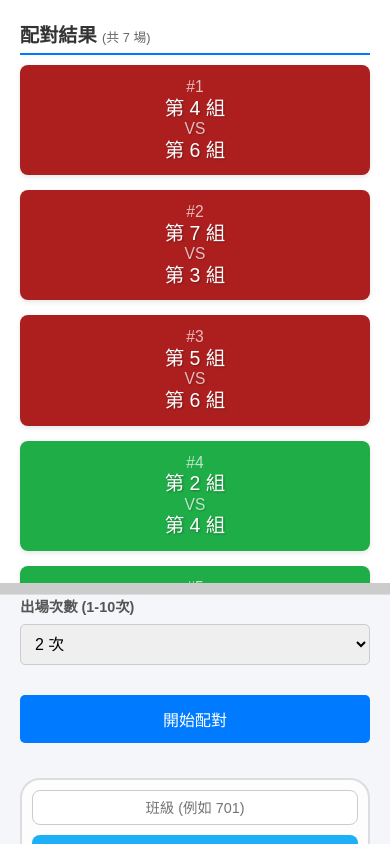
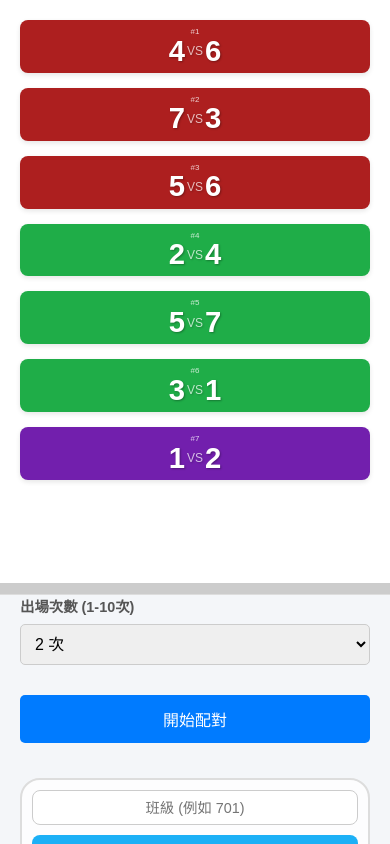
Before and after one commit to cyril-Mingdao/cycle, a plain HTML site: page index.html in a window 390 px wide. Both pictures are taken after a click on the button "開始配對". Drawn offline with Linux system fonts and the light colour scheme.

Commit message:
Add files via upload

```diff
--- a/index.html
+++ b/index.html
@@ -3,7 +3,7 @@
 <head>
     <meta charset="UTF-8">
     <meta name="viewport" content="width=device-width, initial-scale=1.0, maximum-scale=1.0, user-scalable=no, viewport-fit=cover">
-    <title>超級循環賽亂數分配系統 V14</title>
+    <title>超級循環賽亂數分配系統 V19</title>
     <script src="https://html2canvas.hertzen.com/dist/html2canvas.min.js"></script>
     <style>
         /* CSS reset & 基本設定 */
@@ -11,6 +11,9 @@
             box-sizing: border-box;
             margin: 0;
             padding: 0;
+            /* 禁止選取文字 */
+            user-select: none;
+            -webkit-user-select: none;
         }
 
         body, html {
@@ -227,11 +230,6 @@
             font-weight: bold;
         }
 
-        .match-card span {
-            text-shadow: 1px 1px 2px rgba(0,0,0,0.3);
-            white-space: nowrap;
-        }
-
         /* 預設絕對定位的編號 (橫式用) */
         .match-number {
             position: absolute;
@@ -240,6 +238,17 @@
             font-size: 0.8em;
             opacity: 0.8;
             font-weight: normal;
+        }
+
+        .match-card span {
+            text-shadow: 1px 1px 2px rgba(0,0,0,0.3);
+            white-space: nowrap;
+        }
+
+        .vs-label {
+            margin: 0 5px;
+            opacity: 0.7;
+            font-size: 0.8em;
         }
 
         .error-msg {
@@ -269,6 +278,11 @@
                 border-bottom: 1px solid #ccc;
             }
 
+            /* 直式螢幕隱藏配對結果標題 */
+            .right-panel h2 {
+                display: none;
+            }
+
             .resizer {
                 order: 2;
                 width: 100%;
@@ -295,38 +309,58 @@
                 grid-template-columns: 1fr;
             }
 
-            /* --- 直式垂直排列配置與單行行距 --- */
+            /* --- 直式方框佈局調整 --- */
             .match-card {
-                flex-direction: column;
+                /* 改為 Row 佈局，允許換行 */
+                flex-direction: row !important;
+                flex-wrap: wrap !important;
+                align-content: center;
                 justify-content: center;
-                font-size: clamp(1rem, 5vw, 1.5rem);
-                padding: 10px;
+
+                /* 縮小左右邊界 padding: 4px 2px */
+                padding: 4px 2px !important;
                 gap: 0;
-                line-height: 1.2;
             }
 
+            /* 第一行：編號 (#1) - 0.5倍字體 */
             .match-number {
                 position: static;
+                width: 100%;       /* 佔滿整行 */
+                text-align: center;
                 margin-bottom: 0;
-                font-size: 0.8em;
-                opacity: 0.7;
+                font-size: clamp(0.5rem, 2vw, 0.6rem);
                 line-height: 1.2;
+                opacity: 0.8;
             }
 
-            .match-card span {
-                width: 100%;
-                text-align: center;
-                overflow: hidden;
-                text-overflow: ellipsis;
-                margin: 0 !important;
-                line-height: 1.2;
+            /* 隱藏「第」與「組」文字，僅顯示數字 */
+            .txt-prefix, .txt-suffix {
+                display: none;
             }
 
-            /* --- 關鍵修改：手機版存檔區樣式調整 (上下配置) --- */
+            /* 組別數字 (2, 6) - 0.5倍字體 */
+            .group-name {
+                font-size: clamp(1.5rem, 7.5vw, 3rem);
+                font-weight: bold;
+                line-height: 1;
+                /* 關鍵修改：將 margin 由 5px 縮小為 1px */
+                margin: 0 1px;
+            }
+
+            /* VS 文字 - 0.5倍字體 */
+            .vs-label {
+                font-size: clamp(0.75rem, 2.5vw, 1.25rem);
+                opacity: 0.7;
+                /* 關鍵修改：將 margin 由 5px 縮小為 1px */
+                margin: 0 1px;
+                align-self: center; /* 垂直置中 */
+            }
+
+            /* 手機版存檔區樣式調整 (上下配置) */
             .save-controls {
                 display: flex !important;
-                flex-direction: column; /* 改為垂直排列 */
-                gap: 10px; /* 增加間距 */
+                flex-direction: column;
+                gap: 10px;
                 margin-top: 15px;
                 margin-bottom: 5px;
             }
@@ -341,7 +375,7 @@
         }
     </style>
 </head>
-<body>
+<body oncontextmenu="return false;">
 
 <div class="container" id="mainContainer">
     <div class="left-panel" id="leftPanel">
@@ -579,11 +613,12 @@
             card.className = 'match-card';
             card.style.backgroundColor = `hsl(${hue}, 70%, 40%)`;
 
+            // 使用 span 包裹文字，方便在直式螢幕隱藏「第」與「組」
             card.innerHTML = `
                 <div class="match-number">#${index + 1}</div>
-                <span>第 ${match.p1} 組</span>
-                <span style="margin: 0 5px; opacity: 0.7; font-size: 0.8em;">VS</span>
-                <span>第 ${match.p2} 組</span>
+                <span class="group-name"><span class="txt-prefix">第 </span>${match.p1}<span class="txt-suffix"> 組</span></span>
+                <span class="vs-label">VS</span>
+                <span class="group-name"><span class="txt-prefix">第 </span>${match.p2}<span class="txt-suffix"> 組</span></span>
             `;
 
             card.addEventListener('click', function() {
@@ -643,7 +678,6 @@
         const classInput = document.getElementById('classInput');
         const classVal = classInput.value.trim();
 
-        // 1. 決定浮水印文字與檔名
         let watermarkText = "";
         let fileName = "";
         const now = new Date();
@@ -660,11 +694,10 @@
             fileName = dateStr;
         }
 
-        // 2. 擷取整個 documentElement (含捲動內容)
         const element = document.documentElement;
 
         html2canvas(document.body, {
-            scale: 2, // 高解析度
+            scale: 2,
             windowWidth: element.scrollWidth,
             windowHeight: element.scrollHeight,
             x: 0,
@@ -672,13 +705,11 @@
             onclone: function(clonedDoc) {
                 const clonedBody = clonedDoc.body;
 
-                // 強制展開所有可能捲動的容器，確保截圖完整
                 const rightPanel = clonedDoc.querySelector('.right-panel');
                 const leftPanel = clonedDoc.querySelector('.left-panel');
                 const container = clonedDoc.querySelector('.container');
                 const html = clonedDoc.documentElement;
 
-                // 讓高度自動延展
                 if (html) html.style.height = 'auto';
                 clonedBody.style.height = 'auto';
 
@@ -695,11 +726,8 @@
                     leftPanel.style.overflow = 'visible';
                 }
 
-                // 3. 建立浮水印 div (左下角)
                 const watermark = clonedDoc.createElement('div');
                 watermark.innerText = watermarkText;
-                watermark.style.position = 'fixed'; // 使用 fixed 確保在視窗左下，或用 absolute 定位在 body 底部
-                // 由於我們將 height 設為 auto，absolute bottom 0 會在整個長頁面的最下方
                 watermark.style.position = 'absolute';
                 watermark.style.bottom = '20px';
                 watermark.style.left = '20px';
```
